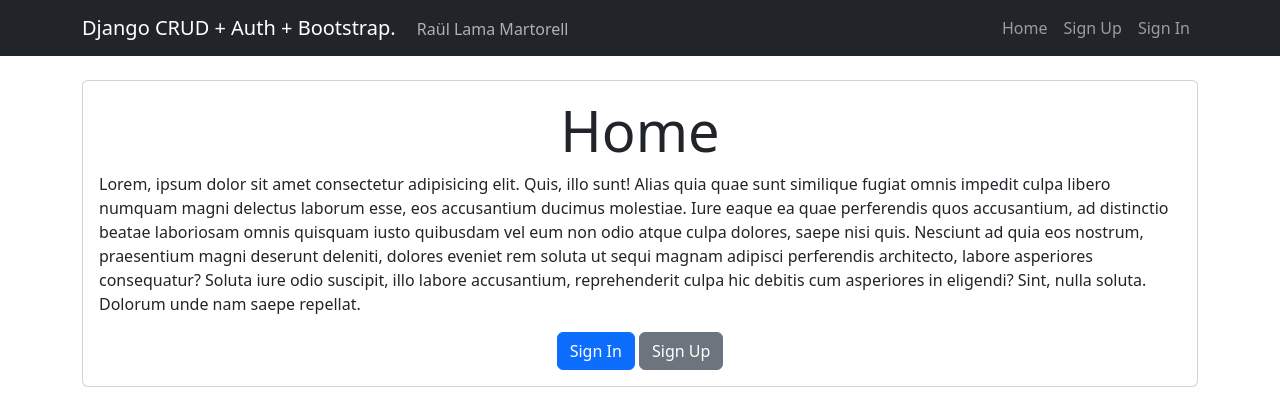
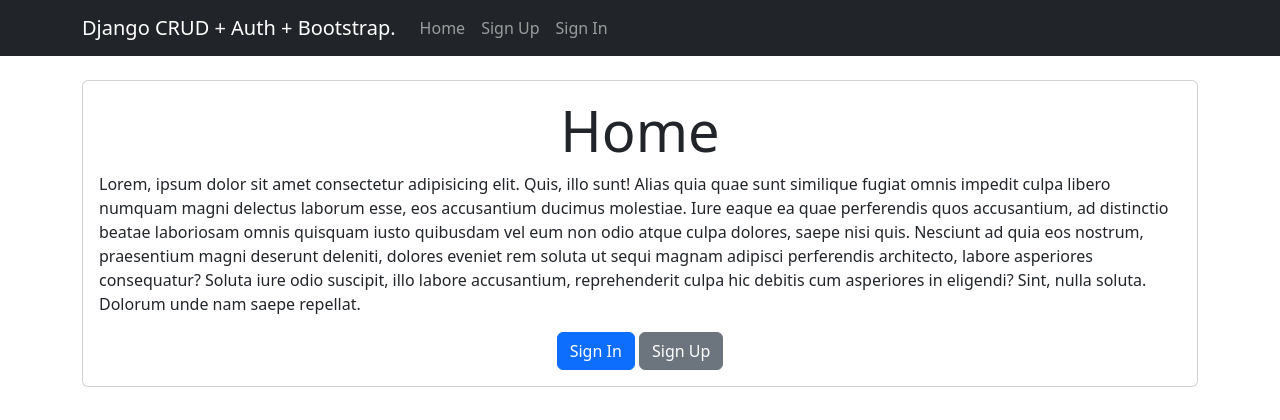
Before and after one commit to Raullam/Django-CRUD-AUTH-Bootstrap, a Django app: page / in a window 1280 px wide. Shown: the top 420 px of the page. Run offline with Django 5.2, Linux system fonts and the light colour scheme.

Commit message:
se arregla el menu hamburguesa

```diff
--- a/tasks/templates/base.html
+++ b/tasks/templates/base.html
@@ -21,9 +21,9 @@
       <div class="container">
         <a class="navbar-brand" href="#">
           Django CRUD + Auth + Bootstrap.
-          <span style="font-size: 0.8em; color: #b0b0b0; margin-left: 1em;">
+          <!--<span style="font-size: 0.8em; color: #b0b0b0; margin-left: 1em;">
             Raül Lama Martorell
-          </span>
+          </span>-->
         </a>
         <button
           class="navbar-toggler"
@@ -37,8 +37,11 @@
           <span class="navbar-toggler-icon"></span>
         </button>
 
-        <div class="collapse navbar-collapse" id="navbarNav">
-          <ul class="navbar-nav ms-auto">
+        <div
+          class="collapse navbar-collapse justify-content-center"
+          id="navbarNav"
+        >
+          <ul class="navbar-nav ms-auto text-center w-100">
             <li class="nav-item"><a class="nav-link" href="/">Home</a></li>
             {% if user.is_authenticated %}
             <li class="nav-item">
@@ -72,5 +75,6 @@
     </nav>
 
     {% block content %} {% endblock %}
+    <script src="https://cdn.jsdelivr.net/npm/bootstrap@5.3.8/dist/js/bootstrap.bundle.min.js"></script>
   </body>
 </html>
```
